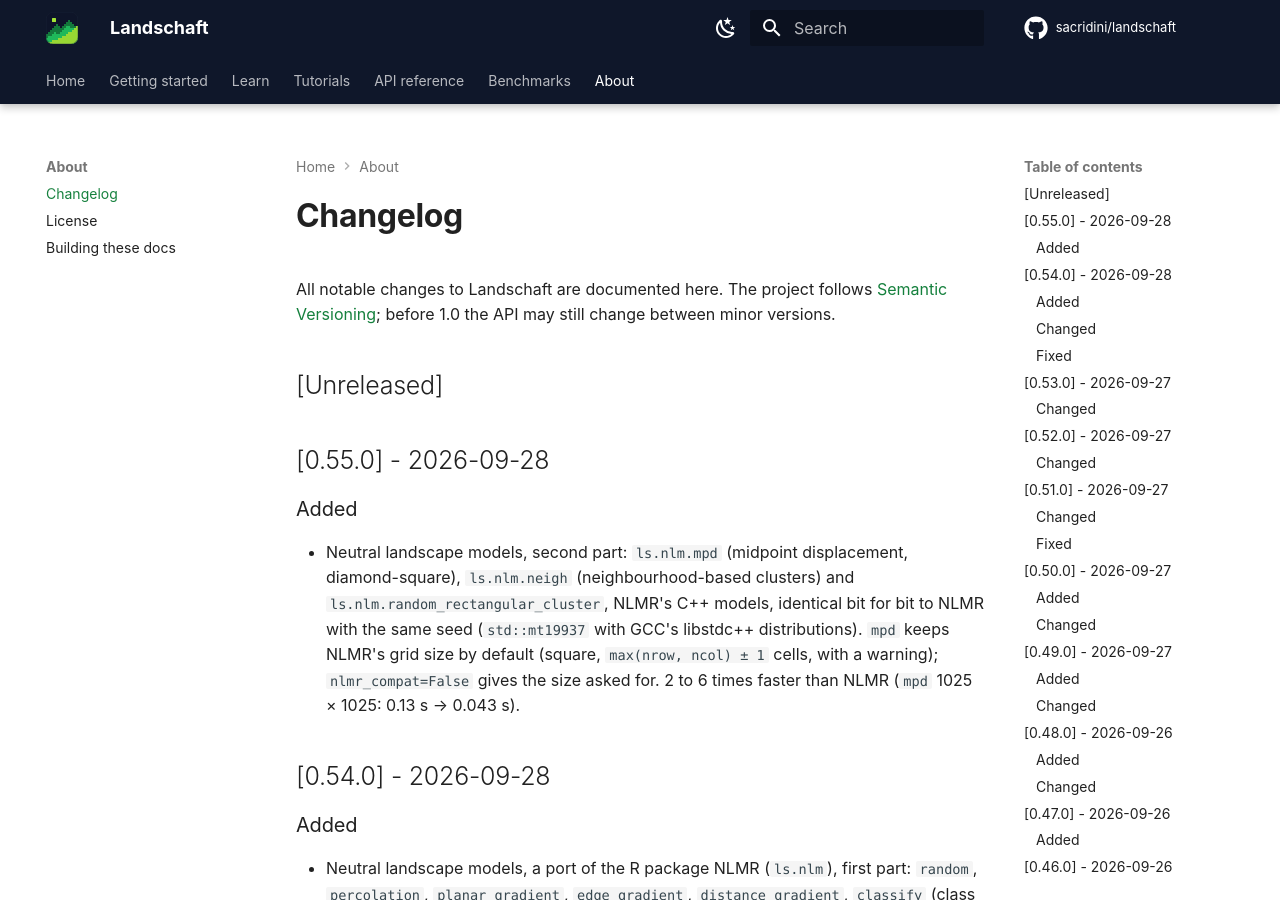
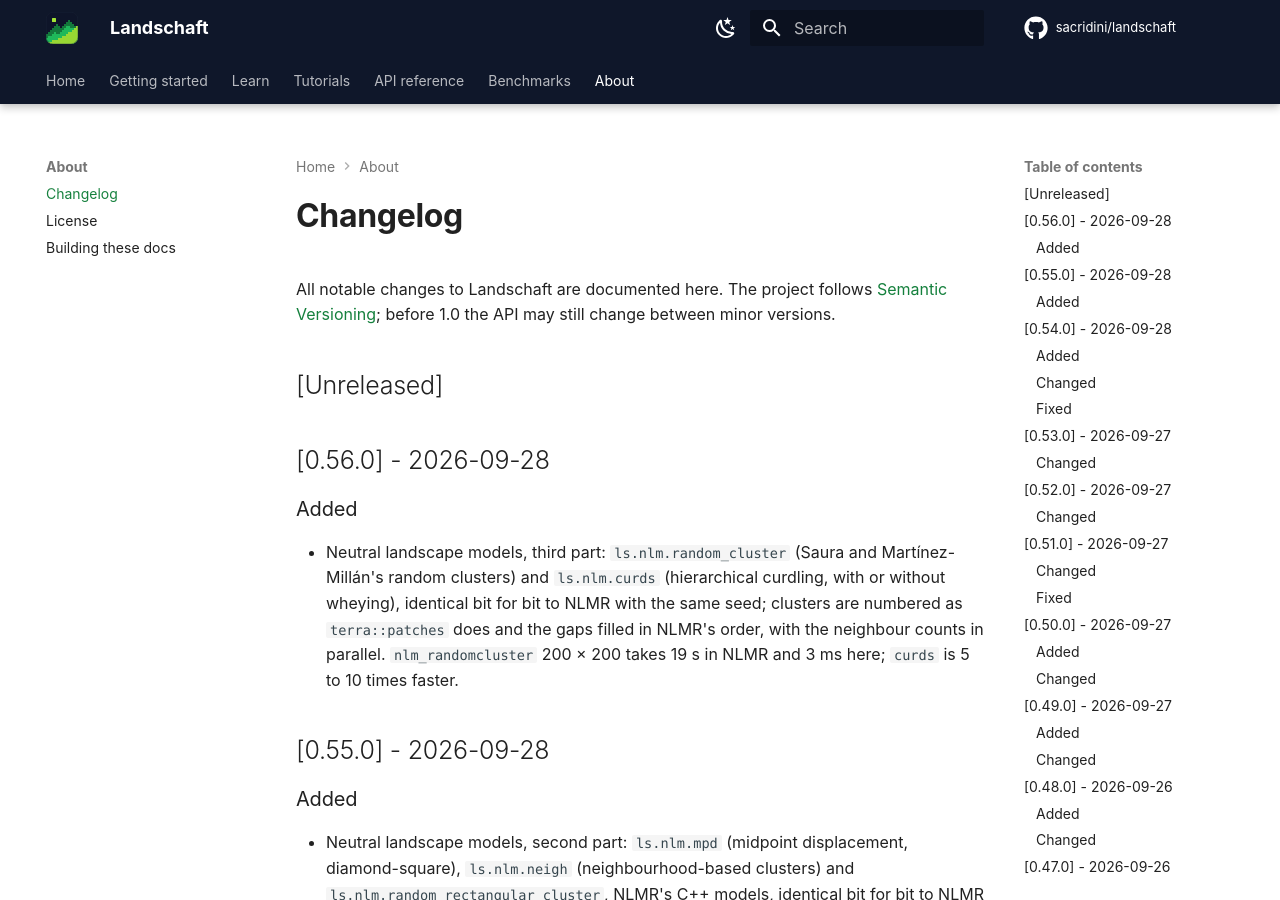
Before and after one commit to sacridini/landschaft, an MkDocs documentation site: the page built from docs/about/changelog.md, in a window 1280 px wide and 900 px high. Built offline with MkDocs 1.6.1 and Material for MkDocs 9.7.7, drawn with Linux system fonts in a browser that asks for light colours; comment, search, counter and statistics services are not loaded.

Commit message:
chore: release 0.56.0

```diff
--- a/CHANGELOG.md
+++ b/CHANGELOG.md
@@ -5,6 +5,16 @@ All notable changes to Landschaft are documented here. The project follows
 between minor versions.
 
 ## [Unreleased]
+
+## [0.56.0] - 2026-09-28
+
+### Added
+- Neutral landscape models, third part: `ls.nlm.random_cluster` (Saura and
+  Martínez-Millán's random clusters) and `ls.nlm.curds` (hierarchical curdling, with
+  or without wheying), identical bit for bit to NLMR with the same seed; clusters are
+  numbered as `terra::patches` does and the gaps filled in NLMR's order, with the
+  neighbour counts in parallel. `nlm_randomcluster` 200 × 200 takes 19 s in NLMR and
+  3 ms here; `curds` is 5 to 10 times faster.
 
 ## [0.55.0] - 2026-09-28
 
--- a/pyproject.toml
+++ b/pyproject.toml
@@ -4,7 +4,7 @@ build-backend = "scikit_build_core.build"
 
 [project]
 name = "landschaft"
-version = "0.55.0"
+version = "0.56.0"
 description = "Fast, exact landscape pattern, fragmentation, landscape-metric and connectivity analysis for Python."
 readme = "README.md"
 license = "GPL-3.0-or-later"
```
Also changed, not shown: README.md (+1 -1 lines), docs/benchmarks.md (+3 -1 lines).
